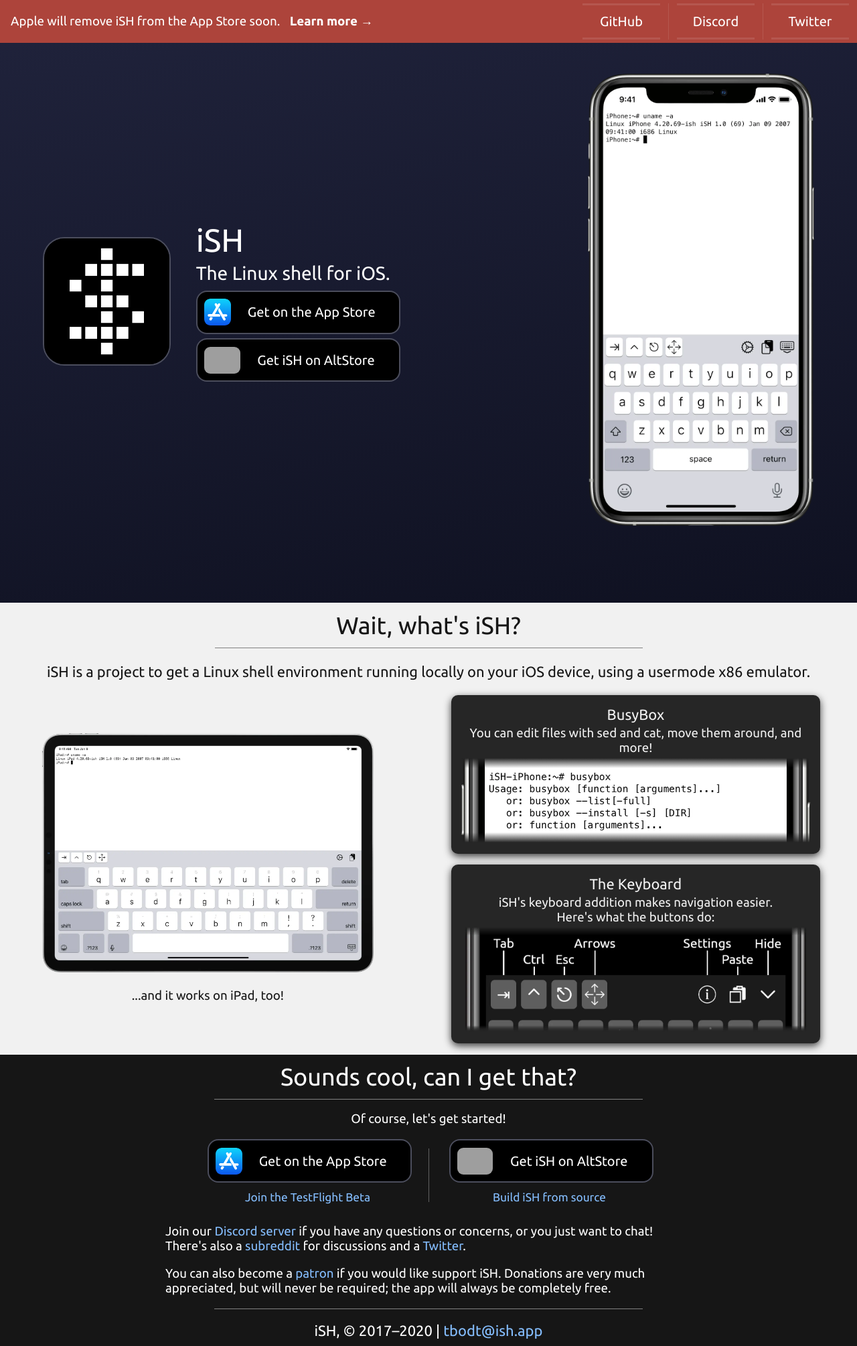
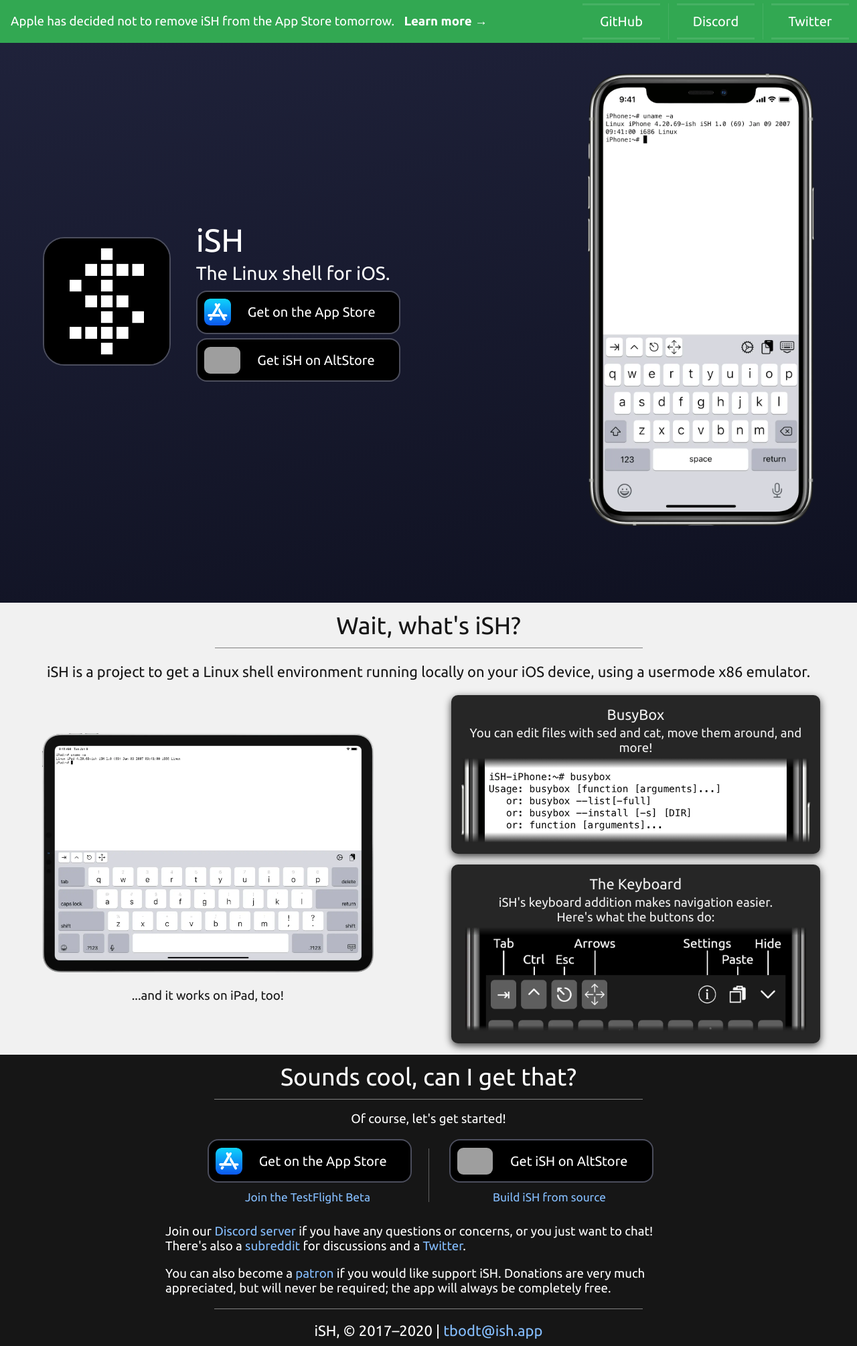
Before and after one commit to ish-app/ish.app, a Jekyll site: the page built from index.html, in a window 1280 px wide. Shown: the whole page at 67% size. Built offline with Jekyll 4.4.1, drawn with Linux system fonts in a browser that asks for light colours; grey boxes are pictures that could not be loaded.

Commit message:
Banner is now green

```diff
--- a/index.html
+++ b/index.html
@@ -4,7 +4,7 @@
 <section id="home" class="home">
     <header>
         <div class="warning">
-            <p>Apple will remove {{ site.title }} from the App Store soon. <strong><a href="/app-store-removal">Learn more &rarr;</a></strong></p>
+            <p>Apple has decided not to remove iSH from the App Store tomorrow. <strong><a href="/app-store-removal">Learn more &rarr;</a></strong></p>
         </div>
         <nav class="whidden">
             <a href="{{ site.links.github }}">GitHub</a>
--- a/style.css
+++ b/style.css
@@ -39,7 +39,7 @@
     justify-content: space-between; /* flex-end */
 
     /* --- */
-    background-color: #ad443b; /*32a852*/
+    background-color: #32a852;
 }
 
 /* --- */
```
